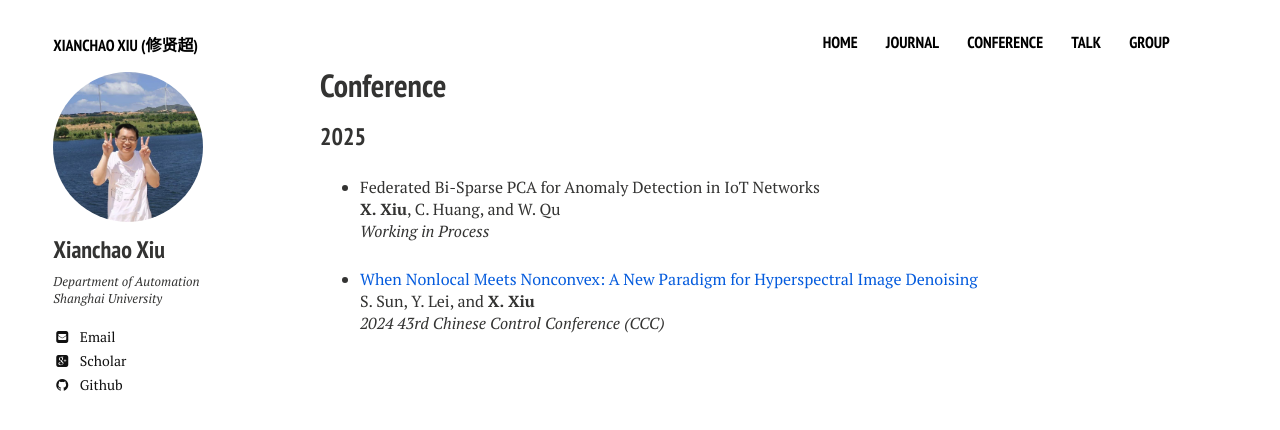
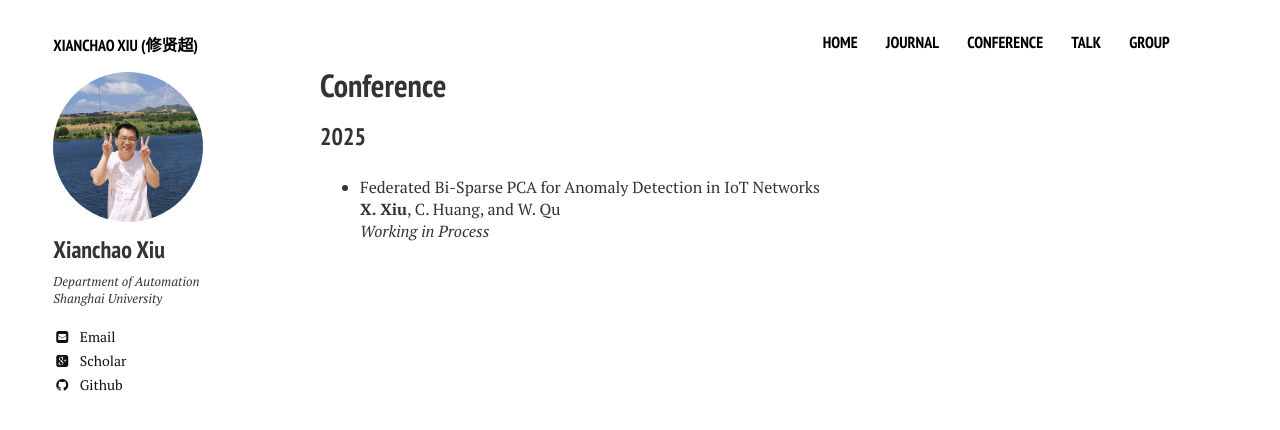
Before and after one commit to xianchaoxiu/xianchaoxiu.github.io, a Jekyll site: the page built from conference/index.md, in a window 1280 px wide. Shown: the top 430 px of the page. Built offline with Jekyll 4.4.1, drawn with Linux system fonts in a browser that asks for light colours; nearby versions of some CDN libraries.

Commit message:
Update index.md

```diff
--- a/conference/index.md
+++ b/conference/index.md
@@ -18,8 +18,3 @@ share: false
 * Federated Bi-Sparse PCA for Anomaly Detection in IoT Networks<br>
 <b>X. Xiu</b>, C. Huang, and W. Qu<br>
 <i>Working in Process</i><br>
-
-
-* <a href="https://ieeexplore.ieee.org/abstract/document/10662067" class="textlink" target="_blank">When Nonlocal Meets Nonconvex: A New Paradigm for Hyperspectral Image Denoising</a><br>
-S. Sun, Y. Lei, and <b>X. Xiu</b><br>
-<i>2024 43rd Chinese Control Conference (CCC)</i><br>
```
